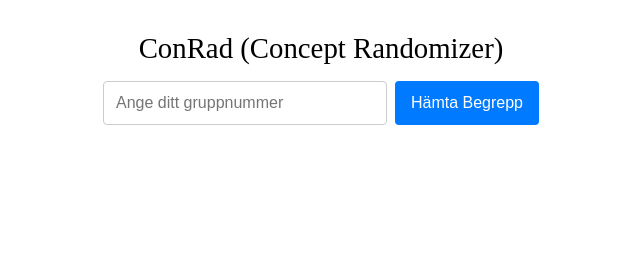
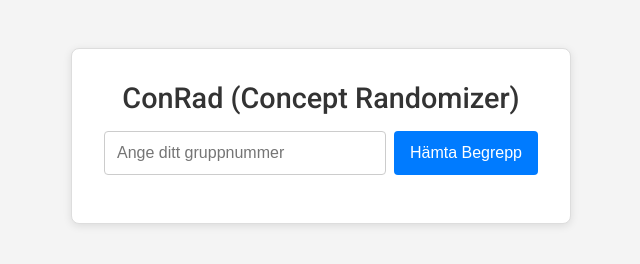
Before and after one commit to turbomacka/ConRad, a plain HTML site: page frontend/index.html in a window 1280 px wide. Shown: the whole page, without its empty margins (319-959 px from the left). Drawn offline with Linux system fonts and the light colour scheme.

```diff
--- a/frontend/style.css
+++ b/frontend/style.css
@@ -5,9 +5,13 @@
   box-sizing: border-box;
 }
 
-html, body {
-  background: transparent !important;
-  overflow: hidden;
+
+body {
+  font-family: 'Roboto', sans-serif;
+  background: #f4f4f4;
+  color: #333;
+  min-height: 100vh;
+  position: relative;
 }
 
 /* Svep-overlay som täcker hela skärmen, animerad gradient */
@@ -44,15 +48,15 @@
 
 /* Container */
 .container {
-  width: 100%;
+  width: 90%;
   max-width: 500px;
-  margin: auto;
-  background: transparent;
+  margin: 3rem auto;
+  background: #fff;
   padding: 2rem;
-  border: none;
-  box-shadow: none;
+  border: 1px solid #ddd;
+  border-radius: 8px;
+  box-shadow: 0 2px 8px rgba(0,0,0,0.1);
   text-align: center;
-  min-height: 650px; /* Justera om det behövs */
 }
 
 /* Distortion-effekt på containern */
@@ -109,7 +113,7 @@
   padding: 1rem;
   border: 1px solid #ddd;
   border-radius: 4px;
-  background: rgba(255, 255, 255, 0.9); /* Lätt transparens */
+  background: #fafafa;
   text-align: left;
 }
 
```
